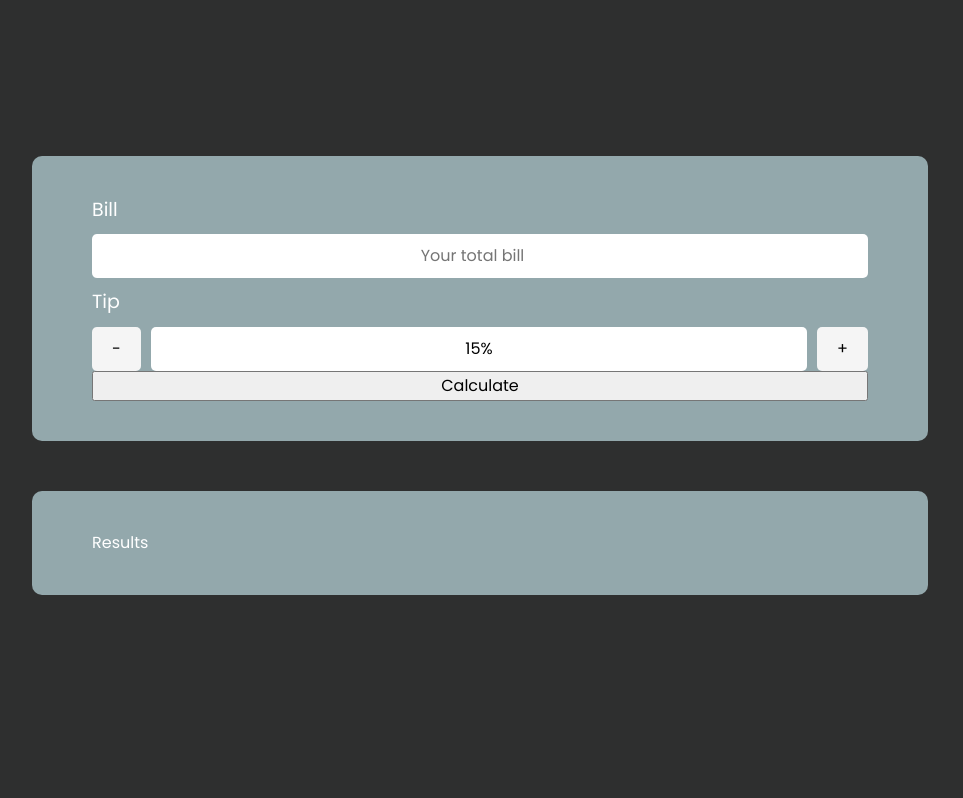
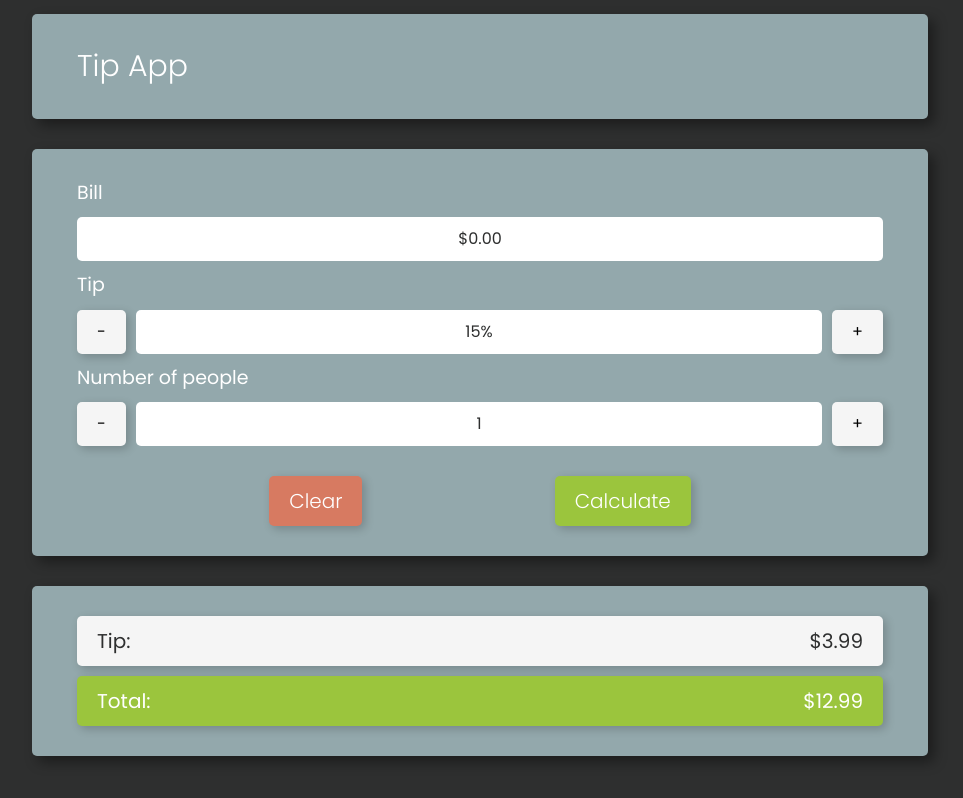
Before and after one commit to JaennPB/tip-app-simple, a React (Create React App) app: page / in a window 1280 px wide. Shown: the whole page, without its empty margins (160-1123 px from the left). Built offline with nearby package versions, Linux system fonts and the light colour scheme.

Commit message:
almost finished css

```diff
--- a/src/App.js
+++ b/src/App.js
@@ -1,7 +1,9 @@
 import styled from 'styled-components';
 
+import Title from './components/Title';
 import Card from './components/Card';
 import InputSection from './containers/InputSection/InputSection';
+import OutputSection from './containers/OutputSection/OutputSection';
 
 const MainSection = styled.main`
   display: flex;
@@ -10,7 +12,7 @@ const MainSection = styled.main`
   align-items: center;
 
   height: 100vh;
-  background-color: ${(props) => props.theme.colors.background};
+  background-color: ${(props) => props.theme.colors.tertiary};
 
   font-size: 1.6rem;
 `;
@@ -19,9 +21,14 @@ const App = () => {
   return (
     <MainSection>
       <Card>
+        <Title />
+      </Card>
+      <Card>
         <InputSection />
       </Card>
-      <Card>Results</Card>
+      <Card>
+        <OutputSection />
+      </Card>
     </MainSection>
   );
 };
--- a/src/components/Button.js
+++ b/src/components/Button.js
@@ -1,9 +1,24 @@
 import styled from 'styled-components';
 
-const StyledButton = styled.button``;
+const StyledButton = styled.button`
+  background-color: ${(props) =>
+    props.color ? props.theme.colors.primary : props.theme.colors.secondary};
+  border-radius: ${(props) => props.theme.margins.borderRadius};
+  padding: ${(props) => props.theme.margins.padding};
+  color: ${(props) => props.theme.colors.font};
+  box-shadow: ${(props) => props.theme.shadow.normal};
+  outline: none;
+  border: none;
+  font-size: 2rem;
+  font-weight: 300;
+
+  &:active {
+    box-shadow: ${(props) => props.theme.shadow.clicked};
+  }
+`;
 
 const Button = (props) => {
-  return <StyledButton>{props.children}</StyledButton>;
+  return <StyledButton color={props.primary}>{props.children}</StyledButton>;
 };
 
 export default Button;
--- a/src/components/Card.js
+++ b/src/components/Card.js
@@ -3,11 +3,12 @@ import styled from 'styled-components';
 const StyledCard = styled.section`
   background-color: ${(props) => props.theme.colors.card};
   color: ${(props) => props.theme.colors.font};
+  border-radius: ${(props) => props.theme.margins.borderRadius};
+  box-shadow: ${(props) => props.theme.shadow.card};
   height: fit-content;
   width: 70%;
-  margin-bottom: 5rem;
-  border-radius: 1rem;
-  padding: 4rem 6rem;
+  margin-bottom: 3rem;
+  padding: 3rem 4.5rem;
 `;
 
 const Card = (props) => {
--- a/src/components/Inputs.js
+++ b/src/components/Inputs.js
@@ -7,22 +7,23 @@ const StyledLabel = styled.label`
   margin-bottom: 1rem;
   font-size: 1.9rem;
 
-  &.last {
+  &.margin {
     margin-top: 1rem;
   }
 `;
 
 const StyledInput = styled.input`
-  padding: 1rem 2rem;
+  padding: ${(props) => props.theme.margins.padding};
   background-color: ${(props) => props.theme.colors.inputLight};
+  border-radius: ${(props) => props.theme.margins.borderRadius};
+  color: ${(props) => props.theme.colors.tertiary};
   width: 100%;
   outline: none;
   border: none;
-  border-radius: 0.5rem;
   text-align: center;
 `;
 
-const StyledTipInput = styled(StyledInput)`
+const StyledInput2 = styled(StyledInput)`
   margin: 0 1rem 0 1rem;
 `;
 
@@ -37,15 +38,25 @@ const Inputs = (props) => {
     <>
       <div>
         <StyledLabel htmlFor="bill">Bill</StyledLabel>
-        <StyledInput type="number" placeholder="Your total bill" id="bill" />
+        <StyledInput type="text" id="bill" defaultValue="$0.00" />
       </div>
       <div>
-        <StyledLabel htmlFor="tip" className="last">
+        <StyledLabel htmlFor="tip" className="margin">
           Tip
         </StyledLabel>
         <StyledDiv>
           <ModifyButton>-</ModifyButton>
-          <StyledTipInput type="text" id="tip" defaultValue="15%" />
+          <StyledInput2 type="text" id="tip" defaultValue="15%" />
+          <ModifyButton>+</ModifyButton>
+        </StyledDiv>
+      </div>
+      <div>
+        <StyledLabel htmlFor="people" className="margin">
+          Number of people
+        </StyledLabel>
+        <StyledDiv>
+          <ModifyButton>-</ModifyButton>
+          <StyledInput2 type="text" id="people" defaultValue="1" />
           <ModifyButton>+</ModifyButton>
         </StyledDiv>
       </div>
--- a/src/components/ModifyButton.js
+++ b/src/components/ModifyButton.js
@@ -1,10 +1,15 @@
 import styled from 'styled-components';
 
 const StyledButton = styled.button`
-  padding: 1rem 2rem;
-  border-radius: 0.5rem;
+  padding: ${(props) => props.theme.margins.padding};
+  border-radius: ${(props) => props.theme.margins.borderRadius};
   background-color: ${(props) => props.theme.colors.inputDark};
+  box-shadow: ${(props) => props.theme.shadow.normal};
   border: none;
+
+  &:active {
+    box-shadow: ${(props) => props.theme.shadow.clicked};
+  }
 `;
 
 const ModifyButton = (props) => {
--- /dev/null
+++ b/src/components/Title.js
@@ -0,0 +1,12 @@
+import styled from 'styled-components';
+
+const StyledTitle = styled.h1`
+  font-size: 3rem;
+  font-weight: 300;
+`;
+
+const Title = (props) => {
+  return <StyledTitle>Tip App</StyledTitle>;
+};
+
+export default Title;
--- a/src/containers/InputSection/InputSection.js
+++ b/src/containers/InputSection/InputSection.js
@@ -1,20 +1,34 @@
-import styled from 'styled-components';
+import styled, { css } from 'styled-components';
 
 import Inputs from '../../components/Inputs';
 import Button from '../../components/Button';
 
 const StyledInputSection = styled.div`
   display: flex;
-  justify-content: center;
   flex-direction: column;
+  ${(props) =>
+    props.buttonSection &&
+    css`
+      flex-direction: row;
+      justify-content: space-evenly;
+    `}
+
+  &.margin {
+    margin-top: 3rem;
+  }
 `;
 
 const InputSection = (props) => {
   return (
-    <StyledInputSection>
-      <Inputs />
-      <Button>Calculate</Button>
-    </StyledInputSection>
+    <>
+      <StyledInputSection>
+        <Inputs />
+      </StyledInputSection>
+      <StyledInputSection className="margin" buttonSection>
+        <Button>Clear</Button>
+        <Button primary="true">Calculate</Button>
+      </StyledInputSection>
+    </>
   );
 };
 
--- a/src/containers/OutputSection/OutputSection.js
+++ b/src/containers/OutputSection/OutputSection.js
@@ -0,0 +1,37 @@
+import styled from 'styled-components';
+
+const StyledOutputSection = styled.div`
+  display: flex;
+  flex-direction: column;
+  gap: 1rem;
+`;
+
+const StyledResult = styled.p`
+  background-color: ${(props) =>
+    props.total ? props.theme.colors.primary : props.theme.colors.inputDark};
+  color: ${(props) =>
+    props.total ? props.theme.colors.font : props.theme.colors.tertiary};
+  border-radius: ${(props) => props.theme.margins.borderRadius};
+  padding: ${(props) => props.theme.margins.padding};
+  box-shadow: ${(props) => props.theme.shadow.normal};
+
+  display: flex;
+  justify-content: space-between;
+  align-items: center;
+  font-size: 2rem;
+`;
+
+const OutputSection = (props) => {
+  return (
+    <StyledOutputSection>
+      <StyledResult>
+        Tip: <span>$3.99</span>
+      </StyledResult>
+      <StyledResult total>
+        Total: <span>$12.99</span>
+      </StyledResult>
+    </StyledOutputSection>
+  );
+};
+
+export default OutputSection;
--- a/src/theme/Theme.js
+++ b/src/theme/Theme.js
@@ -1,17 +1,21 @@
 const theme = {
   colors: {
-    background: '#2E2F2F',
     font: '#FFFFFF',
     inputLight: '#FFFFFF',
     inputDark: '#F5F5F5',
     card: '#93A8AC',
-    buttonPrimary: '#9BC53D',
-    buttonSecondary: '#D77A61',
+    primary: '#9BC53D',
+    secondary: '#D77A61',
+    tertiary: '#2E2F2F',
   },
   margins: {
-    small: '3rem',
-    medium: '5rem',
-    large: '7rem',
+    borderRadius: '0.5rem',
+    padding: '1rem 2rem',
+  },
+  shadow: {
+    normal: '3px 3px 10px 0px rgba(0,0,0,0.2);',
+    card: '6px 6px 13px 0px rgba(0,0,0,0.4);',
+    clicked: '1px 1px 6px 0px rgba(0,0,0,0.2);',
   },
 };
 
```
